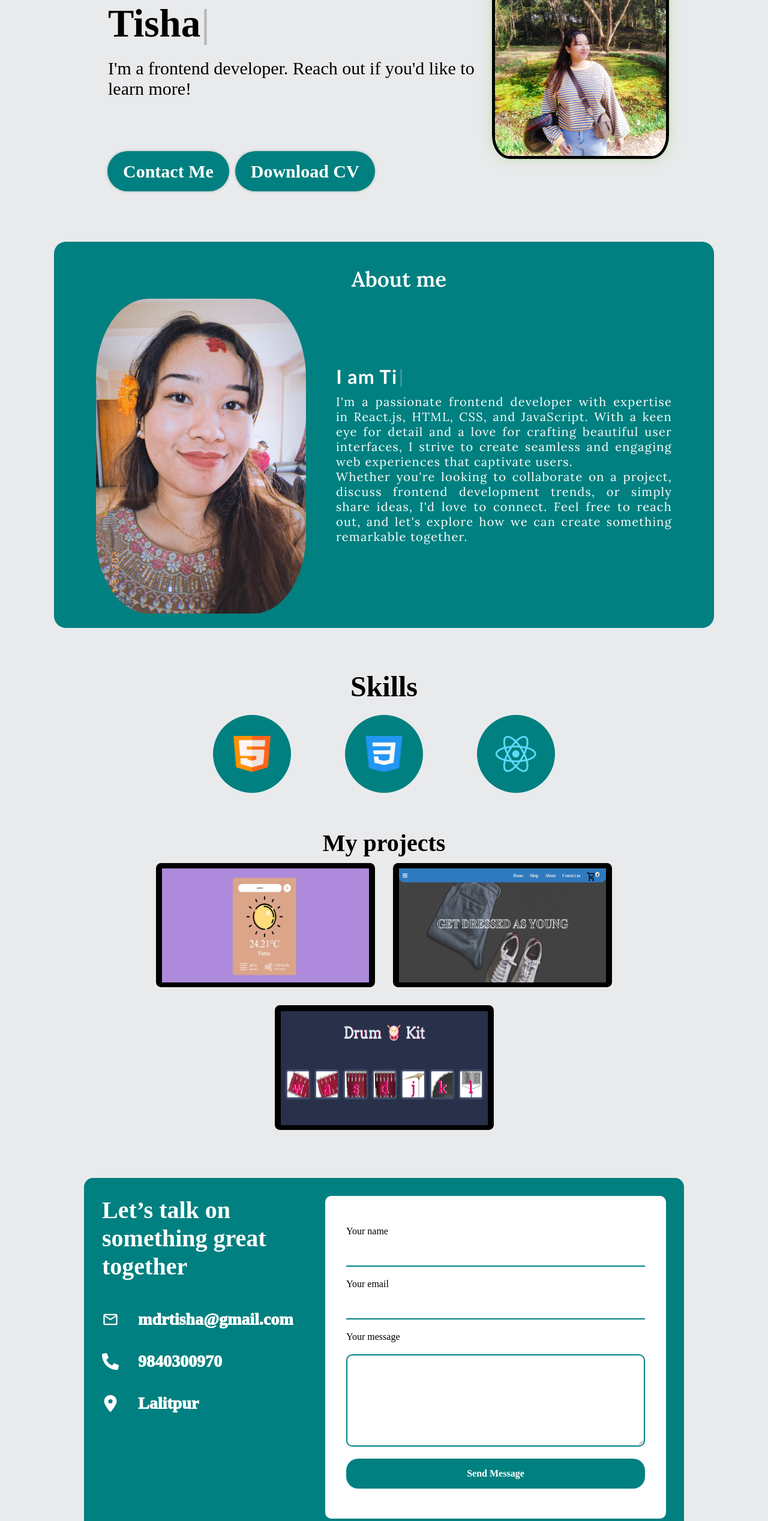
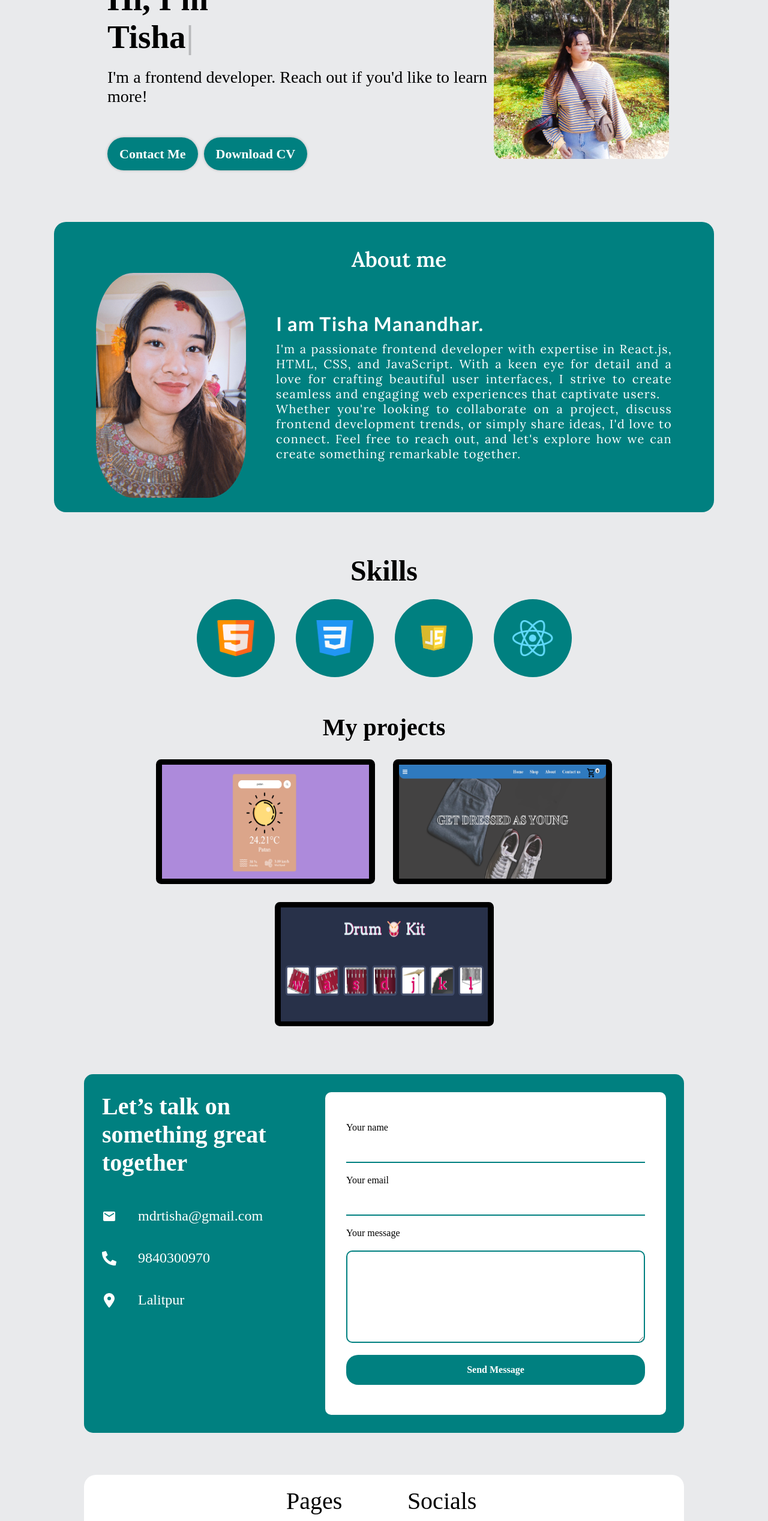
Before and after one commit to TishaMdr58/Portfolio, a React (Vite) app: page / in a window 1280 px wide. Shown: the part 234-2770 px from the top of the page at 60% size. Built offline with nearby package versions, Linux system fonts and the light colour scheme; a web font is replaced by a local one.

Commit message:
new changes

```diff
--- a/src/About.css
+++ b/src/About.css
@@ -36,12 +36,10 @@
 }
 
 .imageOfMe img {
-  width: 350px;
+  width: 250px;
   height: auto;
   border-radius: 25%;
-  margin-top: 10px;
   margin-left: 50px;
-  animation: ;
 }
 
 .myDescription {
--- a/src/About.jsx
+++ b/src/About.jsx
@@ -23,15 +23,7 @@ function About() {
               <img src={me} alt="" />
             </div>
             <div className="myDescription">
-              <h1 className="descHeading">
-                <Typewriter
-                  options={{
-                    strings: ["I am Tisha Manandhar."],
-                    autoStart: true,
-                    loop: true,
-                  }}
-                />
-              </h1>
+              <h1 className="descHeading">I am Tisha Manandhar.</h1>
               <p>
                 I'm a passionate frontend developer with expertise in React.js,
                 HTML, CSS, and JavaScript. With a keen eye for detail and a love
--- a/src/Contact.css
+++ b/src/Contact.css
@@ -39,9 +39,9 @@
 .phone,
 .location {
   position: relative;
-  font-size: 28px;
+  font-size: 24px;
   font-style: normal;
-  font-weight: 1000;
+  font-weight: 400;
   line-height: 70px;
 }
 
--- a/src/Contact.jsx
+++ b/src/Contact.jsx
@@ -1,6 +1,7 @@
 import React, { useEffect, useState } from "react";
 import "./Contact.css";
 import { MdOutlineEmail } from "react-icons/md";
+import { MdEmail } from "react-icons/md";
 import { FaPhoneAlt } from "react-icons/fa";
 import { FaLocationDot } from "react-icons/fa6";
 
@@ -8,7 +9,7 @@ function Contact() {
   const [data, setData] = useState({
     name: "",
     email: "",
-    message: ""
+    message: "",
   });
   const [errors, setErrors] = useState({});
 
@@ -16,11 +17,11 @@ function Contact() {
     const { name, value } = e.target;
     setData({
       ...data,
-      [name]: value
+      [name]: value,
     });
     setErrors({
       ...errors,
-      [name]: ""
+      [name]: "",
     });
   };
 
@@ -31,7 +32,7 @@ function Contact() {
     if (!data.name.trim()) {
       setErrors((prevErrors) => ({
         ...prevErrors,
-        name: "Username is required!"
+        name: "Username is required!",
       }));
       isValid = false;
     }
@@ -39,13 +40,13 @@ function Contact() {
     if (!data.email.trim()) {
       setErrors((prevErrors) => ({
         ...prevErrors,
-        email: "Email is required!"
+        email: "Email is required!",
       }));
       isValid = false;
     } else if (!emailRegex.test(data.email)) {
       setErrors((prevErrors) => ({
         ...prevErrors,
-        email: "Please enter a valid email address."
+        email: "Please enter a valid email address.",
       }));
       isValid = false;
     }
@@ -68,7 +69,7 @@ function Contact() {
           <div className="iconsAndText">
             <div className="emailContact">
               <div className="contactIcon1">
-                <MdOutlineEmail />
+                <MdEmail />
               </div>
               <div className="text1">mdrtisha@gmail.com</div>
             </div>
--- a/src/Experience.jsx
+++ b/src/Experience.jsx
@@ -2,6 +2,10 @@ import React, { useState } from "react";
 import "./Experience.css";
 import Skills from "./Skills";
 import { motion } from "framer-motion";
+import html from "../public/html.png";
+import css from "../public/css.png";
+import js from "../public/js.png";
+import react from "../public/react.png";
 
 function Experience() {
   return (
@@ -19,7 +23,7 @@ function Experience() {
               }}
               className="html"
             >
-              <img src="../public/html.png" alt="" />
+              <img src={html} alt="" />
             </motion.div>
             <motion.div
               whileHover={{ scale: 1.3 }}
@@ -30,7 +34,18 @@ function Experience() {
               }}
               className="css"
             >
-              <img src="../public/css.png" alt="" />
+              <img src={css} alt="" />
+            </motion.div>
+            <motion.div
+              whileHover={{ scale: 1.3 }}
+              transition={{
+                layout: {
+                  duration: 1,
+                },
+              }}
+              className="css"
+            >
+              <img src={js} alt="" />
             </motion.div>
             <motion.div
               whileHover={{ scale: 1.3 }}
@@ -41,7 +56,7 @@ function Experience() {
               }}
               className="react"
             >
-              <img src="../public/react.png" alt="" />
+              <img src={react} alt="" />
             </motion.div>
           </div>
           {/* {Skills.map((value, index) => (
--- a/src/Footer.css
+++ b/src/Footer.css
@@ -5,7 +5,7 @@
 .subFooter {
   max-width: 1000px;
   width: 100%;
-  height: 250px;
+  height: 230px;
   margin: 20px 20px 20px;
   border-radius: 20px;
   background-color: #fff;
@@ -21,35 +21,32 @@
 
 .pages h1 {
   color: #000;
-  font-family: Amatic SC;
   font-size: 40px;
   font-style: normal;
-  font-weight: 1000;
+  font-weight: 400;
   line-height: normal;
-  letter-spacing: 4px;
   margin-bottom: 10px;
   margin-top: 20px;
 }
 .social h1 {
   color: #000;
-  font-family: Amatic SC;
   font-size: 40px;
   font-style: normal;
-  font-weight: 1000;
+  font-weight: 400;
   line-height: normal;
-  letter-spacing: 4px;
+  text-align: center;
   margin-bottom: 10px;
   margin-top: 20px;
 }
 
 .pages ul {
-  font-size: 28px;
+  font-size: 22px;
   font-style: normal;
-  font-weight: 1000;
+  font-weight: 400;
   list-style: none;
-  line-height: normal;
-  font-family: Amatic SC;
+  line-height: 30px;
   margin-left: 10px;
+  /* margin-top: 28px; */
   color: #000;
 }
 
@@ -64,12 +61,11 @@
 .email {
   position: relative;
   margin-left: 20px;
-  font-size: 28px;
+  font-size: 22px;
   font-style: normal;
-  font-weight: 1000;
+  font-weight: 400;
   list-style: none;
   line-height: normal;
-  font-family: Amatic SC;
 }
 
 .github,
@@ -80,7 +76,7 @@
 
 .icon {
   margin-right: 10px;
-  margin-top: 5px;
+  margin-top: 2px;
   color: #008080;
 }
 
--- a/src/Footer.jsx
+++ b/src/Footer.jsx
@@ -3,6 +3,7 @@ import "./Footer.css";
 import { FaGithub } from "react-icons/fa";
 import { FaLinkedin } from "react-icons/fa";
 import { MdOutlineEmail } from "react-icons/md";
+import { MdEmail } from "react-icons/md";
 
 function Footer() {
   return (
@@ -38,7 +39,7 @@ function Footer() {
                 </div>
                 <div className="email">
                   <a href="mailto:mdrtisha@gmail.com" className="icon">
-                    <MdOutlineEmail />
+                    <MdEmail />
                   </a>
                   <div className="link3">Email</div>
                 </div>
--- a/src/Homepage.css
+++ b/src/Homepage.css
@@ -29,7 +29,7 @@ gray:#E9EAEC
   display: flex;
   align-items: center;
   justify-content: space-between;
-  margin: 19px 165px 0 179px;
+  margin: 19px 165px -25px 179px;
 }
 
 .content {
@@ -41,25 +41,25 @@ gray:#E9EAEC
 }
 
 .content .title-motion {
-  font-size: 65px;
+  font-size: 55px;
   font-weight: 900;
   margin-bottom: 20px;
   font-family: var(--font-roboto);
 }
 
 .content .desc {
-  font-size: 30px;
+  font-size: 28px;
   font-family: var(--font-roboto);
-  margin-bottom: 52px;
+  /* margin-bottom: 52px; */
   margin-right: 10px;
 }
 
 .contactmeBtn {
   text-decoration: none;
   border-radius: 100px;
-  font-size: 30px;
+  font-size: 22px;
   font-weight: 600;
-  padding: 17px 26px;
+  padding: 15px 20px;
   margin-left: 179px;
   box-shadow: 0 0 4px 0 rgba(0, 0, 0, 0.25);
   border-radius: 100px;
@@ -72,9 +72,9 @@ gray:#E9EAEC
   text-decoration: none;
   color: #fff;
   border-radius: 100px;
-  font-size: 30px;
+  font-size: 22px;
   font-weight: 600;
-  padding: 17px 26px;
+  padding: 15px 20px;
   margin-left: 10px;
   box-shadow: 0 0 4px 0 rgba(0, 0, 0, 0.25);
   border-radius: 100px;
@@ -82,13 +82,13 @@ gray:#E9EAEC
   cursor: pointer;
 }
 
+.myImage {
+}
+
 .myImage img {
   max-width: 300px;
-  /* width: 100%; */
   height: 390px;
-  border-radius: 10%;
-  border: 5px solid black;
-  box-shadow: 0 0 20px 0 rgba(82, 195, 7, 0.25);
+  border-radius: 5%;
 }
 
 .typeWriter {
--- a/src/Homepage.jsx
+++ b/src/Homepage.jsx
@@ -12,7 +12,8 @@ import me1 from "../public/tims.jpg";
 
 function Homepage() {
   const handleDownload = () => {
-    const downloadUrl = "../public/TishaManandhar_resume.pdf";
+    const downloadUrl =
+      "https://drive.google.com/file/d/1zJofsqUVnFBin22ZOStj19w7bxEdQLcg/view?usp=drive_link";
     const link = document.createElement("a");
     link.href = downloadUrl;
     link.setAttribute("download", "CV.pdf");
@@ -27,12 +28,12 @@ function Homepage() {
           <div className="container">
             <div className="content">
               <motion.h1
-                initial={{ x: -200 }}
-                animate={{ x: 1 }}
-                transition={{ duration: "1.5" }}
-                whileHover={{ color: "#008080" }}
+                // initial={{ y: 200 }}
+                // animate={{ y: 0 }}
+                // transition={{ duration: "1.5" }}
+                // whileHover={{ color: "#008080" }}
                 className="title-motion"
-                style={{ display: "inline-block", color: "black" }}
+                // style={{ display: "inline-block", color: "black" }}
               >
                 Hi, I'm
                 <Typewriter
@@ -45,9 +46,9 @@ function Homepage() {
               </motion.h1>
 
               <motion.p
-                initial={{ x: -200 }}
-                animate={{ x: 1 }}
-                transition={{ duration: "1.5" }}
+                // initial={{ y: 200 }}
+                // animate={{ y: 0 }}
+                // transition={{ duration: "1.5" }}
                 className="desc"
               >
                 I'm a frontend developer. Reach out if you'd like to learn more!
@@ -58,13 +59,14 @@ function Homepage() {
               <img src={me1} alt="" />
             </motion.div>
           </div>
+          <div className="btns">
             <a href="#contact" className="contactmeBtn">
               Contact Me
             </a>
             <a onClick={handleDownload} className="cvBtn">
               Download CV
             </a>
-
+          </div>
           <About />
           <Experience />
           <Projects />
--- a/src/Navbar.css
+++ b/src/Navbar.css
@@ -10,6 +10,12 @@
   background-color: #fff;
   z-index: 1;
 }
+
+.menuItems a{
+  text-decoration: none;
+  color: black;
+  }
+
 
 .navbar a:visited {
   color: #000;
--- a/src/Projects.css
+++ b/src/Projects.css
@@ -10,6 +10,7 @@
   font-size: 40px;
   font-weight: 600;
   text-decoration: none;
+  margin-bottom: 30px;
 }
 
 .projectContainer {
```
Also changed, not shown: public/js.png (added). Lines whose indentation alone changed are shown as unchanged.
